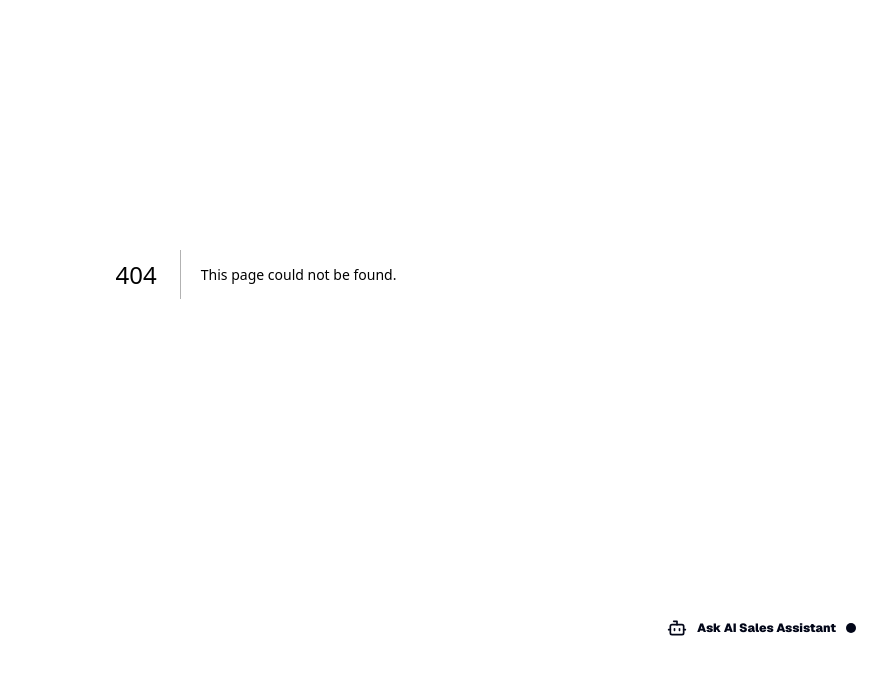
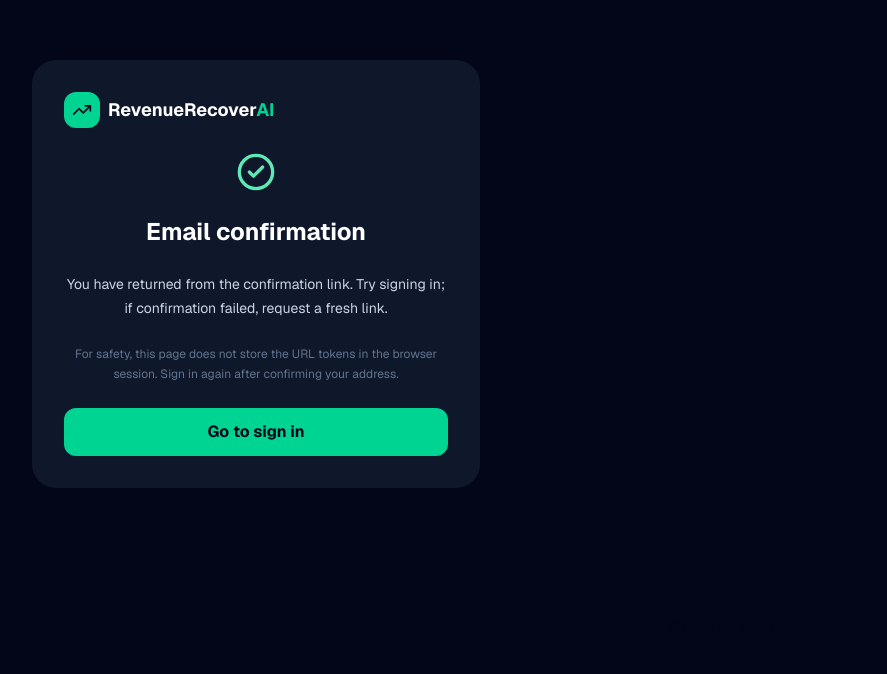
Before and after one commit to akashpardeshi188-design/revenuerecover-ai, a Next.js app: page /auth/confirmed in a window 1280 px wide. Before the commit this address had no page. Shown: the part 126-800 px from the top of the page, without its empty margins (384-1271 px from the left). Built offline with nearby package versions, Linux system fonts and the light colour scheme.

Commit message:
feat(auth): add safe email confirmation landing page

```diff
--- /dev/null
+++ b/app/auth/confirmed/page.tsx
@@ -0,0 +1,67 @@
+'use client';
+
+import React, { useEffect, useState } from 'react';
+import Link from 'next/link';
+import { CheckCircle2, AlertCircle, LoaderCircle, TrendingUp } from 'lucide-react';
+
+export default function AuthConfirmedPage() {
+  const [message, setMessage] = useState('Checking the email confirmation result…');
+  const [hasError, setHasError] = useState(false);
+  const [ready, setReady] = useState(false);
+
+  useEffect(() => {
+    const fragment = new URLSearchParams(window.location.hash.replace(/^#/, ''));
+    const errorDescription = fragment.get('error_description') || fragment.get('error');
+    const errorCode = fragment.get('error_code');
+
+    if (errorDescription || errorCode) {
+      setHasError(true);
+      setMessage((errorDescription || 'The confirmation link could not be verified.').slice(0, 240));
+    } else {
+      setMessage(
+        fragment.has('access_token')
+          ? 'The confirmation link returned successfully. Sign in with your email and password to continue.'
+          : 'You have returned from the confirmation link. Try signing in; if confirmation failed, request a fresh link.'
+      );
+    }
+
+    // Supabase may return session tokens in the URL fragment. This app asks
+    // the user to sign in again, so discard the fragment immediately.
+    window.history.replaceState(null, document.title, window.location.pathname + window.location.search);
+    setReady(true);
+  }, []);
+
+  return (
+    <main className="flex min-h-screen items-center justify-center bg-slate-950 px-4 py-10 text-slate-100">
+      <section className="w-full max-w-md space-y-6 rounded-3xl border border-slate-800 bg-slate-900 p-8 shadow-2xl">
+        <Link href="/" className="mx-auto inline-flex items-center justify-center gap-2">
+          <span className="flex h-9 w-9 items-center justify-center rounded-xl bg-emerald-400 text-slate-950">
+            <TrendingUp className="h-5 w-5" />
+          </span>
+          <span className="text-lg font-bold text-white">RevenueRecover<span className="text-emerald-400">AI</span></span>
+        </Link>
+
+        <div className="flex justify-center">
+          {!ready ? (
+            <LoaderCircle className="h-10 w-10 animate-spin text-emerald-300" />
+          ) : hasError ? (
+            <AlertCircle className="h-10 w-10 text-rose-300" />
+          ) : (
+            <CheckCircle2 className="h-10 w-10 text-emerald-300" />
+          )}
+        </div>
+
+        <h1 className="text-center text-2xl font-bold text-white">
+          {hasError ? 'Confirmation link issue' : 'Email confirmation'}
+        </h1>
+        <p role="status" className="text-center text-sm leading-6 text-slate-300">{message}</p>
+        <p className="text-center text-xs leading-5 text-slate-500">
+          For safety, this page does not store the URL tokens in the browser session. Sign in again after confirming your address.
+        </p>
+        <Link href="/login" className="flex w-full items-center justify-center rounded-xl bg-emerald-400 px-4 py-3 font-bold text-slate-950 hover:bg-emerald-300">
+          Go to sign in
+        </Link>
+      </section>
+    </main>
+  );
+}
```
